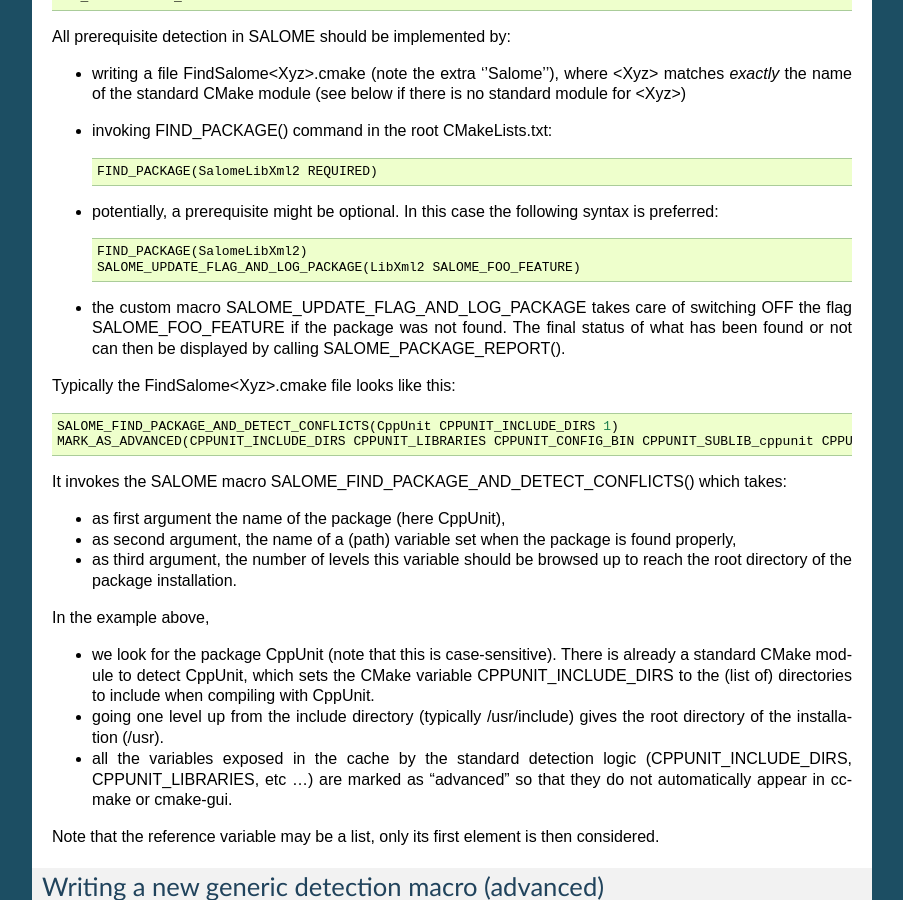
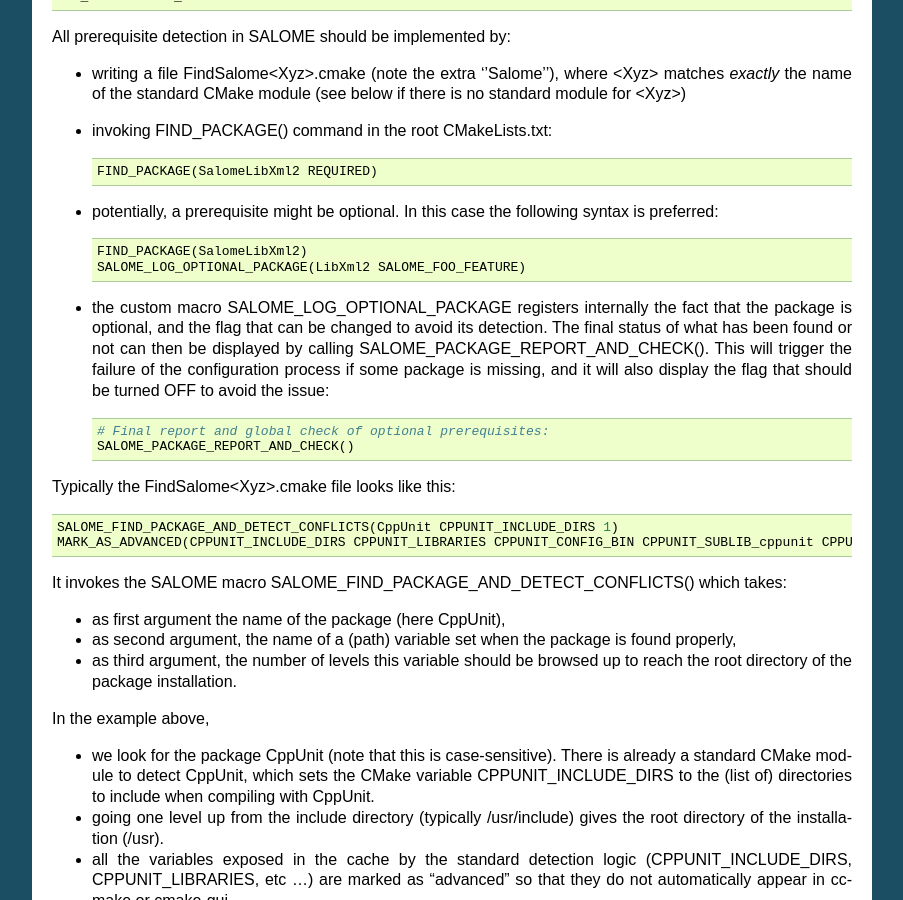
Before and after one commit to SalomePlatform/documentation, a Sphinx documentation site: the page built from dev/cmake/source/pkg.rst, in a window 1280 px wide and 900 px high, scrolled down 1538 px. Shown: the whole window, without its empty margins (198-1101 px from the left). Built offline with Sphinx 7.4.7, drawn with Linux system fonts in a browser that asks for light colours.

Commit message:
CMake: reverting to the previous behaviour for optional prerequisites.
If not found, we trigger the failure of the configuration. This is handled
by macros SALOME_PACKAGE_REPORT_AND_CHECK
and SALOME_LOG_OPTIONAL_PACKAGE, allowing a nice error message which indicates
what flag should be switched off to avoid the issue.

```diff
--- a/dev/cmake/source/pkg.rst
+++ b/dev/cmake/source/pkg.rst
@@ -73,9 +73,13 @@
 * potentially, a prerequisite might be optional. In this case the following syntax is preferred::
 
     FIND_PACKAGE(SalomeLibXml2)
-    SALOME_UPDATE_FLAG_AND_LOG_PACKAGE(LibXml2 SALOME_FOO_FEATURE)
+    SALOME_LOG_OPTIONAL_PACKAGE(LibXml2 SALOME_FOO_FEATURE)
 
-* the custom macro SALOME_UPDATE_FLAG_AND_LOG_PACKAGE takes care of switching OFF the flag SALOME_FOO_FEATURE if the package was not found. The final status of what has been found or not can then be displayed by calling SALOME_PACKAGE_REPORT().
+
+* the custom macro SALOME_LOG_OPTIONAL_PACKAGE registers internally the fact that the package is optional, and the flag that can be changed to avoid its detection. The final status of what has been found or not can then be displayed by calling SALOME_PACKAGE_REPORT_AND_CHECK(). This will trigger the failure of the configuration process if some package is missing, and it will also display the flag that should be turned OFF to avoid the issue::
+
+    # Final report and global check of optional prerequisites:
+    SALOME_PACKAGE_REPORT_AND_CHECK()
 
 Typically the FindSalome<Xyz>.cmake file looks like this::
 
```
